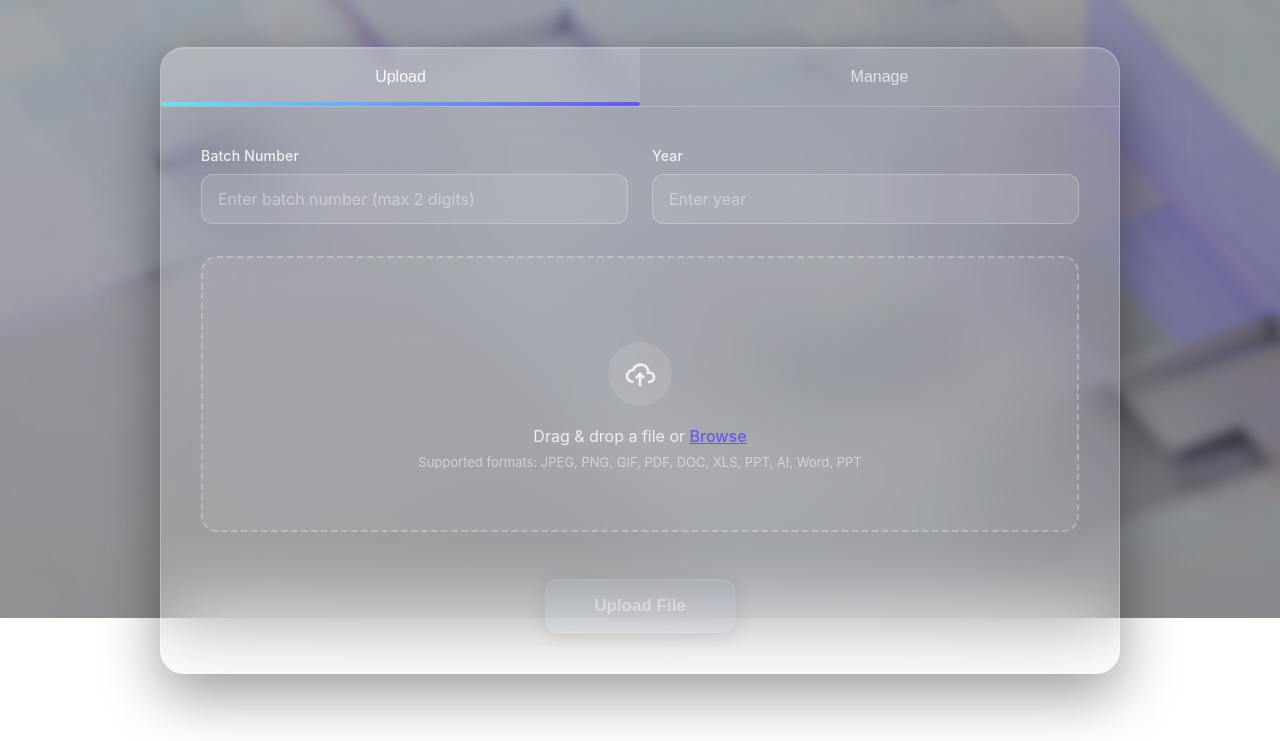
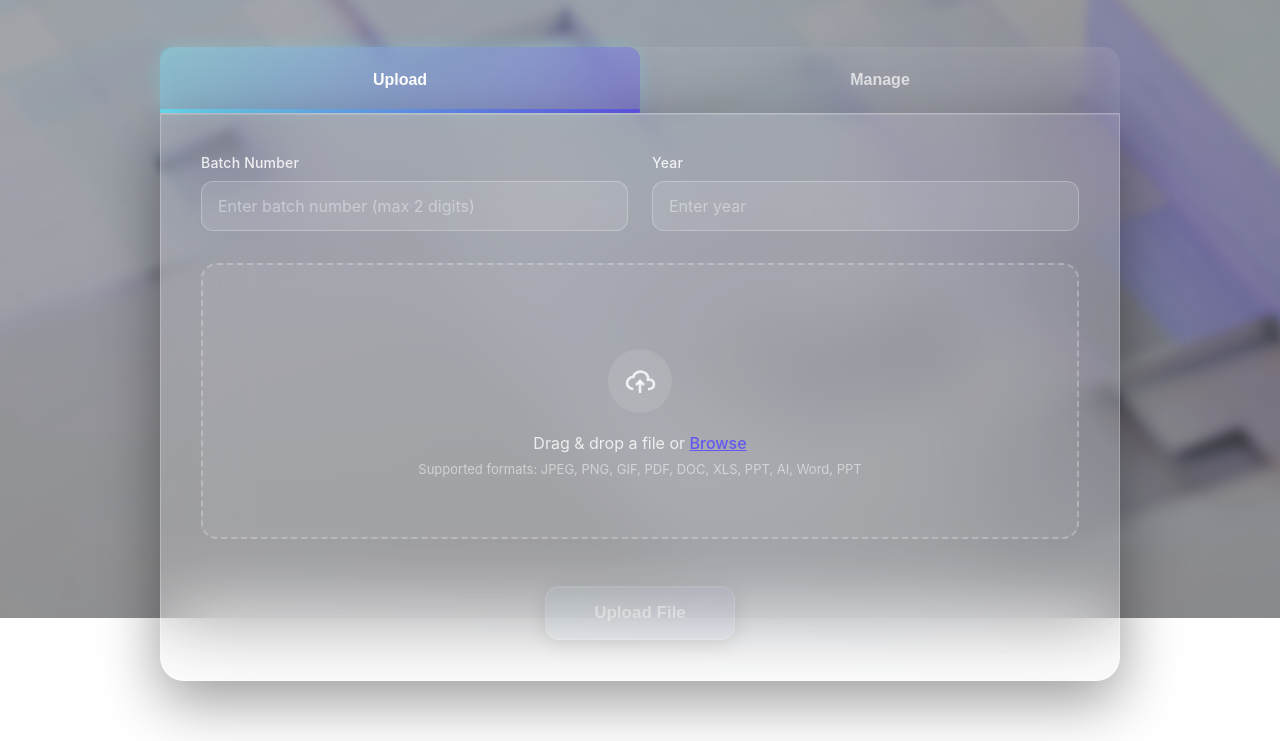
Before and after one commit to winterx04/MarkLogic, a plain HTML site: page dataset.html in a window 1280 px wide. Shown: the part 182-923 px from the top of the page. Drawn offline with Linux system fonts and the light colour scheme.

Commit message:
Update Dataset Tab Design and Search Page Minor Changes

```diff
--- a/dataset.html
+++ b/dataset.html
@@ -27,14 +27,12 @@
     <!-- Main Container -->
     <div class="dataset-main-container">
         <h1 class="dataset-page-title">Dataset</h1>
-
+        <!-- Tabs -->
+        <div class="dataset-tab-container">
+            <button class="dataset-tab-btn active" data-tab="upload">Upload</button>
+            <button class="dataset-tab-btn" data-tab="manage">Manage</button>
+        </div>
         <div class="dataset-content-box">
-            <!-- Tabs -->
-            <div class="dataset-tab-container">
-                <button class="dataset-tab-btn active" data-tab="upload">Upload</button>
-                <button class="dataset-tab-btn" data-tab="manage">Manage</button>
-            </div>
-
             <!-- Tab Content -->
             <div class="dataset-tab-content">
                 <!-- Upload Tab -->
--- a/style.css
+++ b/style.css
@@ -854,7 +854,7 @@ html {
     -webkit-backdrop-filter: blur(40px);
     background: rgba(255, 255, 255, 0.12);
     border: 1px solid rgba(255, 255, 255, 0.25);
-    border-radius: 24px;
+    border-radius: 0 0 24px 24px;
     overflow: hidden;
     box-shadow:
         inset 0 1px 0 0 rgba(255, 255, 255, 0.15),
@@ -863,44 +863,67 @@ html {
 
 .dataset-tab-container {
     display: flex;
-    border-bottom: 1px solid rgba(255, 255, 255, 0.2);
+    justify-content: center;
+    backdrop-filter: blur(25px);
+    -webkit-backdrop-filter: blur(25px);
+    background: rgba(255, 255, 255, 0.05);
+    border-radius: 16px 16px 0px 0px;
+    box-shadow: inset 0 0 20px rgba(255, 255, 255, 0.08);
 }
 
 .dataset-tab-btn {
+    position: relative; /* ensures ::after is positioned correctly */
     flex: 1;
-    padding: 20px;
+    padding: 24px 0;
     font-size: 16px;
-    font-weight: 500;
-    color: rgba(255, 255, 255, 0.7);
+    font-weight: 600;
     background: transparent;
     border: none;
+    outline: none;
+    color: rgba(255, 255, 255, 0.7);
+    border-radius: 12px 12px 0px 0px;
     cursor: pointer;
     transition: all 0.3s ease;
-    position: relative;
-}
-
-/* Remove purple glow and use neutral frosted tones */
+    overflow: hidden;
+}
+
+/* Subtle hover */
 .dataset-tab-btn:hover {
     color: rgba(255, 255, 255, 0.9);
     background: rgba(255, 255, 255, 0.08);
 }
 
-.dataset-tab-btn.active {
-    color: rgba(255, 255, 255, 0.95);
-    background: rgba(255, 255, 255, 0.12);
-}
-
-/* Remove the purple underline */
-.dataset-tab-btn.active::after {
+.dataset-tab-btn:hover:not(.active) {
+    background: rgba(255, 255, 255, 0.08);
+    color: #fff;
+}
+
+/* --- Underline setup --- */
+.dataset-tab-btn::after {
     content: '';
     position: absolute;
     bottom: 0;
-    left: 0;
-    right: 0;
+    left: 50%;
+    width: 0;
     height: 4px;
     background: linear-gradient(90deg, #6EE0F5, #699EF3, #6458F0);
     border-radius: 2px;
-}
+    transform: translateX(-50%);
+    transition: width 0.3s ease;
+}
+
+/* --- Active tab appearance --- */
+.dataset-tab-btn.active {
+    background: linear-gradient(135deg, rgba(110, 224, 245, 0.4), rgba(100, 88, 240, 0.4));
+    color: #fff;
+    box-shadow: 0 0 20px rgba(110, 224, 245, 0.3);
+}
+
+/* --- Active underline animation --- */
+.dataset-tab-btn.active::after {
+    width: 100%; /* adjust underline width (50–70% looks good) */
+}
+
 
 .dataset-tab-content {
     padding: 40px;
```
Also changed, not shown: search.html (+74 -1 lines), file-icons/delete-hover.png (added), file-icons/delete.png (added).
